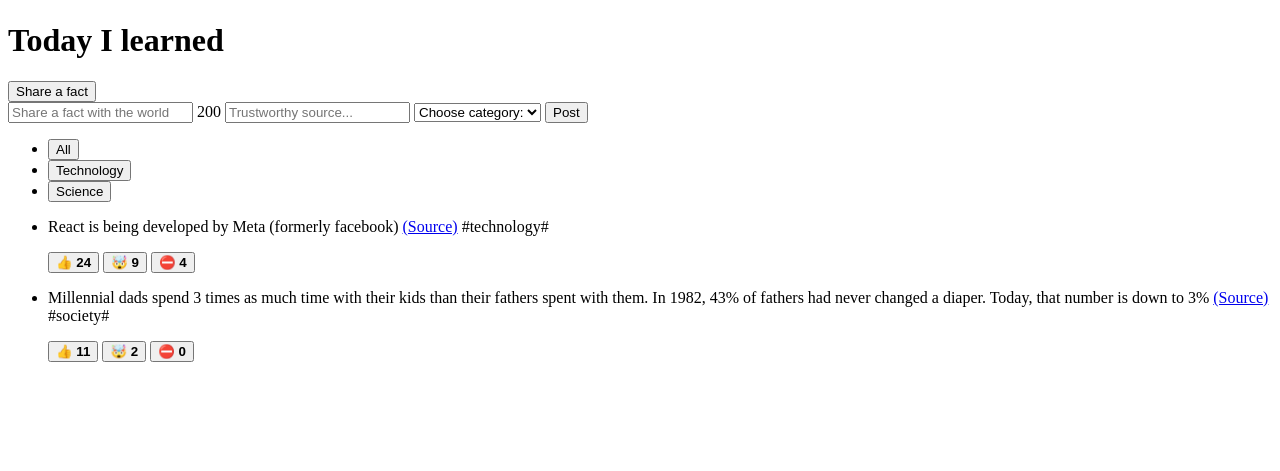
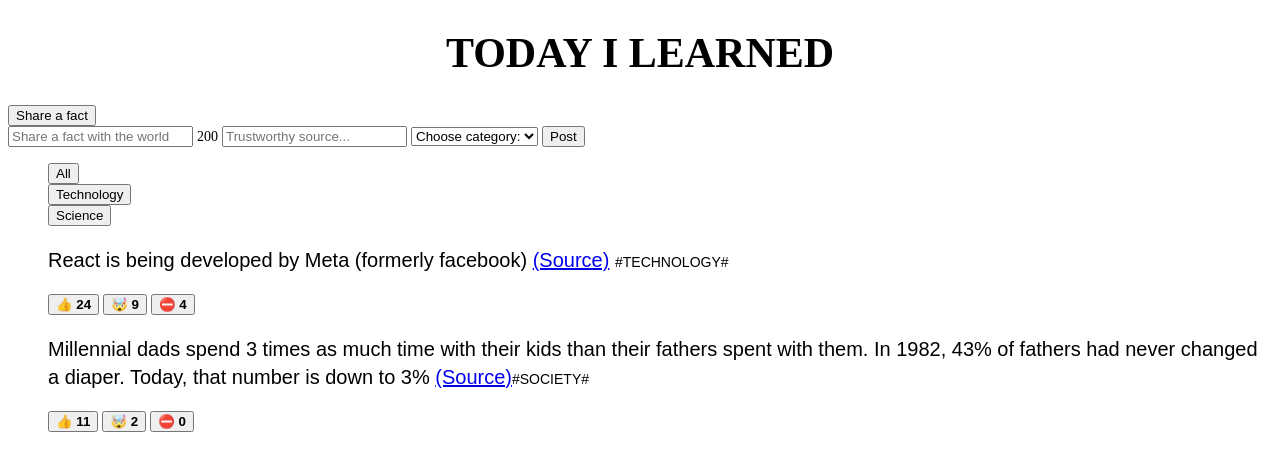
Before and after one commit to Komakai535/BasicWebDev, a plain HTML site: page index.html in a window 1280 px wide. Shown: the part 79-550 px from the top of the page. Drawn offline with Linux system fonts and the light colour scheme.

Commit message:
first styles with css

```diff
--- a/index.html
+++ b/index.html
@@ -3,6 +3,7 @@
   <head>
     <meta charset="UTF-8" />
     <meta name="viewport" content="width=device-width, initial-scale=1.0" />
+    <link href="style.css" rel="stylesheet" />
     <title>Today I learned!!!!</title>
   </head>
 
@@ -38,7 +39,7 @@
           <li>
             <p>
               React is being developed by Meta (formerly facebook)
-              <a href="https://opensource.fb.com/" target="_blank"> (Source)</a>
+              <a href="https://opensource.fb.com/" target="_blank">(Source)</a>
               <span>#technology#</span>
             </p>
             <div>
@@ -55,10 +56,8 @@
               <a
                 href="https://www.mother.ly/parenting/millennial-dads-spend-more-time-with-their-kids"
                 target="_blank"
-              >
-                (Source)
-              </a>
-              <span>#society#</span>
+                >(Source)</a
+              ><span>#society#</span>
             </p>
             <div>
               <button>👍 <strong>11</strong></button>
--- /dev/null
+++ b/style.css
@@ -0,0 +1,20 @@
+h1 {
+  font-size: 42px;
+  text-transform: uppercase;
+  text-align: center;
+}
+
+p {
+  font-size: 20px;
+  line-height: 1.4;
+  font-family: sans-serif;
+}
+
+span {
+  text-transform: uppercase;
+  font-size: 14px;
+}
+
+ul {
+  list-style: none;
+}
```
